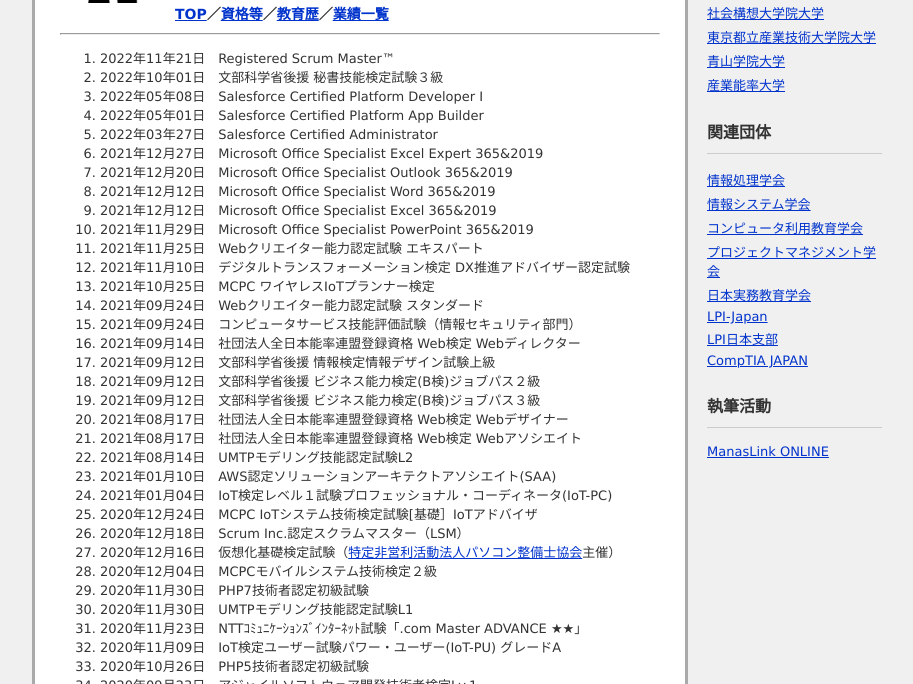
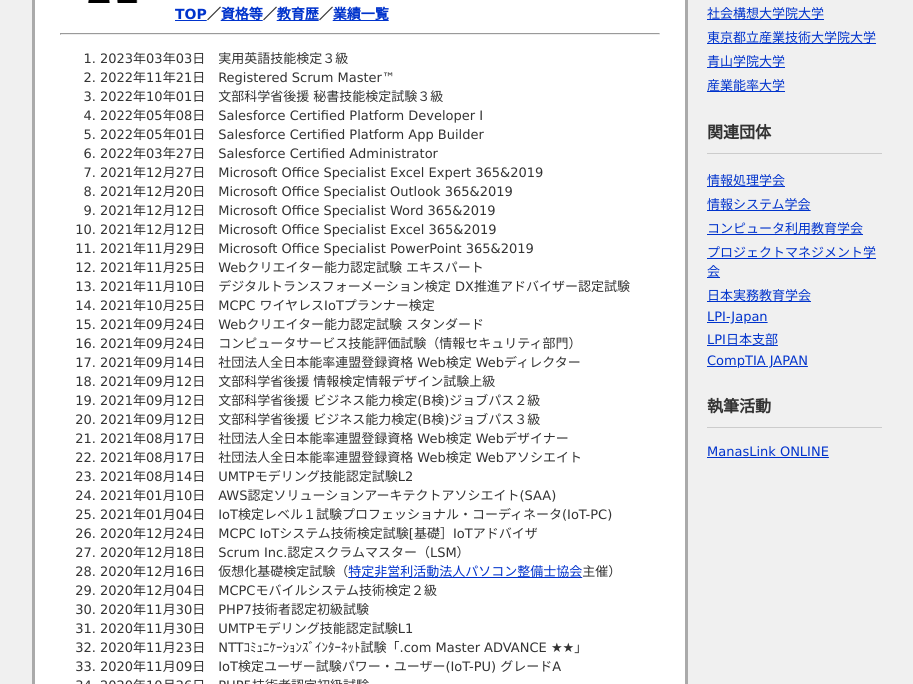
Before and after one commit to kizaki/kizaki.github.io, a plain HTML site: page license.html in a window 1280 px wide. Shown: the part 116-800 px from the top of the page, without its empty margins (183-1096 px from the left). Drawn offline with Linux system fonts and the light colour scheme.

Commit message:
資格追加

```diff
--- a/license.html
+++ b/license.html
@@ -66,6 +66,7 @@
         <hr />
 
 		<ol>
+			<li>2023年03年03日　実用英語技能検定３級</li>
 			<li>2022年11年21日　Registered Scrum Master™</li>
 			<li>2022年10年01日　文部科学省後援 秘書技能検定試験３級</li>
 			<li>2022年05年08日　Salesforce Certified Platform Developer I</li>
```
